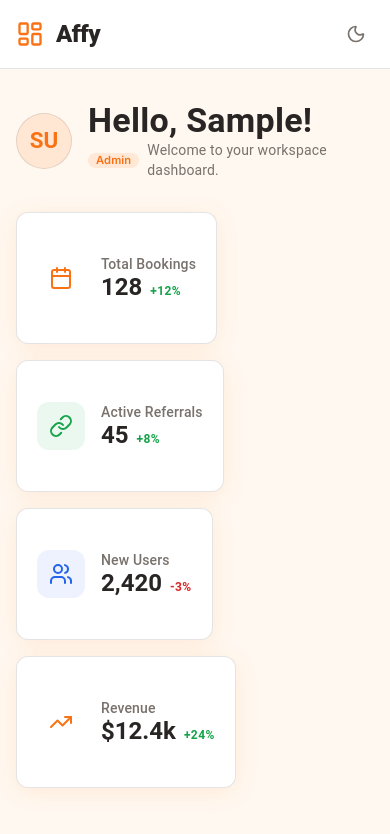
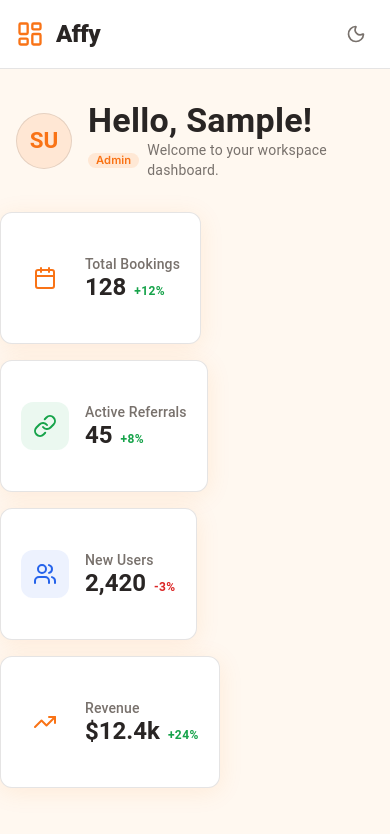
Before and after one commit to farisdanish/Affy, a React (Create React App) app in the folder client/: page /dashboard in a window 390 px wide. Shown: the top 834 px of the page. Built offline with nearby package versions, Linux system fonts and the light colour scheme; no server answers; sample sign-in values are in the browser's storage; the HTML template or start-up script is replaced by a standard one.

Commit message:
fix(ui): ensure hero metrics span full width on mobile devices

```diff
--- a/client/src/pages/dashboard/Dashboard.js
+++ b/client/src/pages/dashboard/Dashboard.js
@@ -121,9 +121,9 @@ const Dashboard = () => {
                 </Container>
             </Box>
 
-            <Container maxWidth="lg">
+            <Container maxWidth="lg" sx={{ px: { xs: 0, sm: 2, md: 3 } }}>
                 {/* Welcome Section */}
-                <Box sx={{ mb: 4 }}>
+                <Box sx={{ mb: 4, px: { xs: 2, sm: 0 } }}>
                     <Stack direction="row" spacing={2} alignItems="center" sx={{ mb: 1 }}>
                         <AppAvatar name={user?.name} size={56} />
                         <Box>
@@ -141,7 +141,12 @@ const Dashboard = () => {
                 </Box>
 
                 {/* Stats Grid */}
-                <Grid container spacing={{ xs: 2, md: 3 }} sx={{ mb: 5 }}>
+                <Grid
+                    container
+                    columnSpacing={{ xs: 0, sm: 2, md: 3 }}
+                    rowSpacing={{ xs: 2, md: 3 }}
+                    sx={{ mb: 5 }}
+                >
                     <Grid item xs={12} sm={6} md={3}>
                         <StatsCard label="Total Bookings" value="128" icon={Calendar} trend={12} />
                     </Grid>
@@ -157,10 +162,15 @@ const Dashboard = () => {
                 </Grid>
 
                 {/* Quick Actions */}
-                <Typography variant="h6" sx={{ fontWeight: 700, mb: 2, color: 'var(--text)' }}>
+                <Typography variant="h6" sx={{ fontWeight: 700, mb: 2, color: 'var(--text)', px: { xs: 2, sm: 0 } }}>
                     Quick Actions
                 </Typography>
-                <Grid container spacing={{ xs: 2, md: 3 }}>
+                <Grid
+                    container
+                    columnSpacing={{ xs: 2, md: 3 }}
+                    rowSpacing={{ xs: 2, md: 3 }}
+                    sx={{ px: { xs: 2, sm: 0 } }}
+                >
                     {getRoleActions().map((action, idx) => {
                         const tone = actionTones[action.color] || actionTones.primary;
                         return (
```
